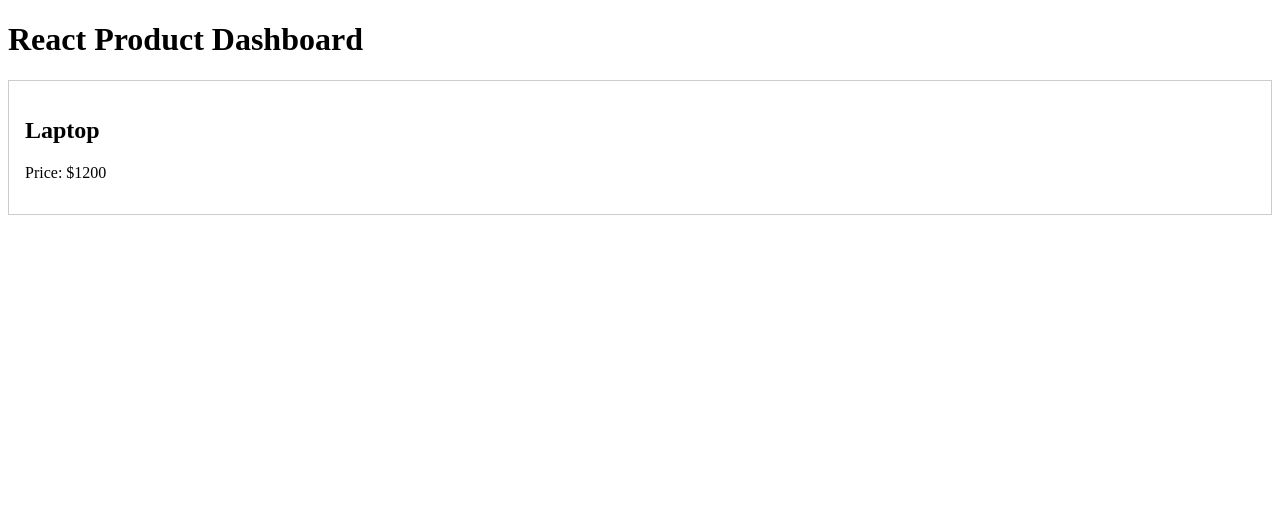
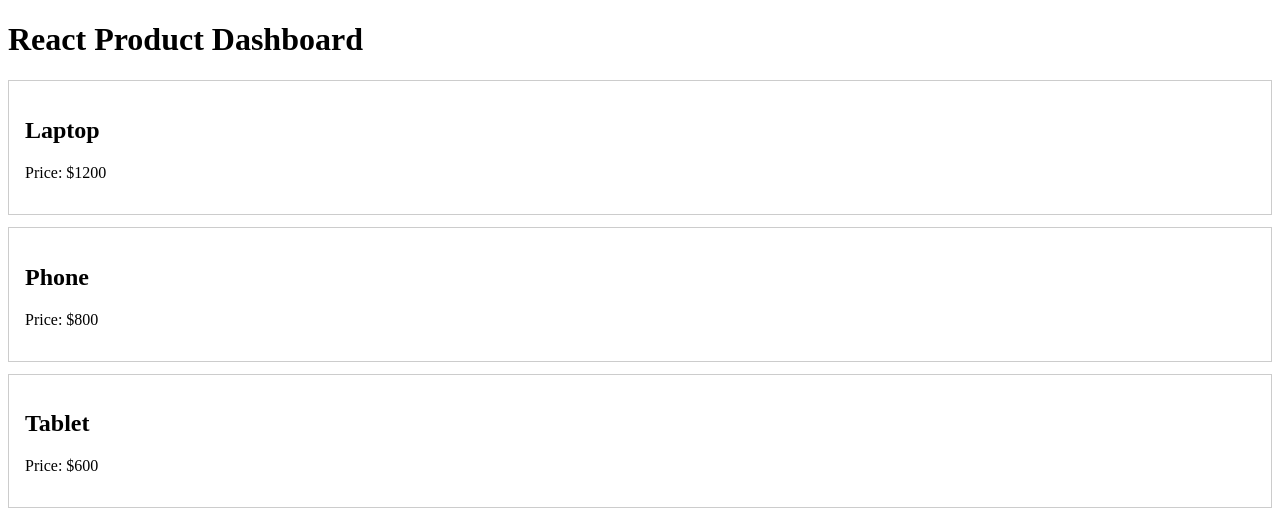
Before and after one commit to omersecen/React-Product-Dashboard, a React (Vite) app in the folder assignment1/: page / in a window 1280 px wide. Shown: the top 510 px of the page. Built offline with nearby package versions, Linux system fonts and the light colour scheme.

Commit message:
Render product list with map and stable keys

```diff
--- a/assignment1/src/App.jsx
+++ b/assignment1/src/App.jsx
@@ -1,11 +1,11 @@
 import React from 'react';
-import Product from './components/Product.jsx';
+import ProductList from './components/ProductList.jsx';
 
 function App() {
   return (
     <main>
       <h1>React Product Dashboard</h1>
-      <Product title="Laptop" price={1200} />
+      <ProductList />
     </main>
   );
 }
--- /dev/null
+++ b/assignment1/src/components/ProductList.jsx
@@ -0,0 +1,20 @@
+import React from 'react';
+import Product from './Product.jsx';
+
+function ProductList() {
+  const products = [
+    { id: 1, title: 'Laptop', price: 1200 },
+    { id: 2, title: 'Phone', price: 800 },
+    { id: 3, title: 'Tablet', price: 600 }
+  ];
+
+  return (
+    <div>
+      {products.map((product) => (
+        <Product key={product.id} title={product.title} price={product.price} />
+      ))}
+    </div>
+  );
+}
+
+export default ProductList;
```
